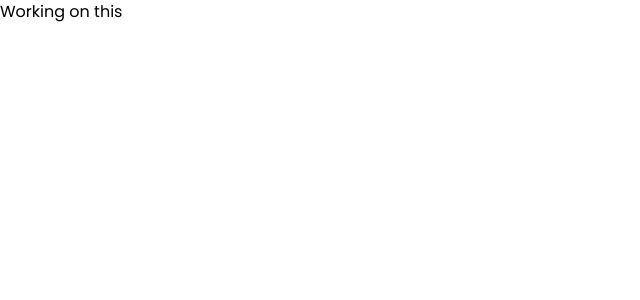
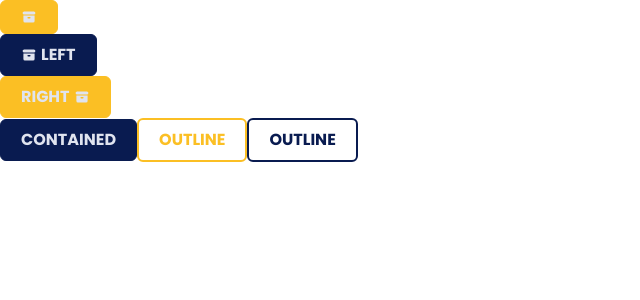
Before and after one commit to Roonder/promarketing-test, a Next.js app: page / in a window 1280 px wide. Shown: the top 300 px of the page, without its empty margins (0-640 px from the left). Built offline with nearby package versions, Linux system fonts and the light colour scheme.

Commit message:
[feat]: Reusable Button Component added

```diff
--- /dev/null
+++ b/src/app/api/mocky/route.ts
@@ -0,0 +1,8 @@
+import { NextRequest, NextResponse } from "next/server";
+
+export async function GET(req: NextRequest) {
+    const body = await fetch('https://run.mocky.io/v3/54a25ed6-39a9-4860-b893-594b49336415');
+
+    return NextResponse.json(body);
+
+}
--- a/src/app/page.tsx
+++ b/src/app/page.tsx
@@ -1,7 +1,22 @@
+import { Card } from "@/components/Card";
+import { Button } from "@/components/Button";
+import { HiArchive } from "react-icons/hi"
+
 export default function Home() {
   return (
-    <>
-      <h1>Working on this</h1>
-    </>
+    <main>
+      {/* <Card /> */}
+      <Button variant="accent" type="only-icon" icon={<HiArchive />} />
+
+      <Button text="Left" icon={<HiArchive />}/>
+
+      <Button variant="accent" type="icon-right" text="Right" icon={<HiArchive />}/>
+
+      <Button variant="primary" type="contained" text="Contained" />
+
+      <Button variant="accent-outline" type="outline" text="Outline" />
+
+      <Button variant="primary-outline" type="outline" text="Outline"  />
+    </main>
   )
 }
--- /dev/null
+++ b/src/components/Button.tsx
@@ -0,0 +1,46 @@
+import React, {forwardRef} from 'react';
+
+interface ButtonProps {
+    children?: React.ReactNode
+    variant?: string
+    type?: string
+    text?: string
+    icon?: React.ReactNode
+    disabled?: boolean
+}
+
+
+const styles: { [key: string]: any} = {
+    primary: 'bg-primary hover:bg-primary-500 active:bg-primary-500 border border-primary hover:border-primary-500 active:border-primary/90 text-marble disabled:bg-custom-neutral disabled:border-custom-neutral disabled:text-custom-neutral-500 disabled:cursor-not-allowed',
+    accent: 'bg-accent hover:bg-accent/70 active:bg-accent/70 border border-accent hover:border-accent/10 active:border-accent/70 text-marble disabled:bg-custom-neutral disabled:border-custom-neutral disabled:text-custom-neutral-500 disabled:cursor-not-allowed',
+    'primary-outline': 'bg-transparent hover:bg-primary/10 active:bg-primary-500 border-2 text-primary border-primary active:border-primary active:text-marble disabled:bg-transparent disabled:border-custom-neutral-500 disabled:text-custom-neutral-500 disabled:cursor-not-allowed',
+    'accent-outline': 'bg-transparent hover:bg-accent/10 active:bg-accent border-2 text-accent border-accent active:text-marble disabled:bg-transparent disabled:border-custom-neutral-500 disabled:text-custom-neutral-500 disabled:cursor-not-allowed',
+    types: {
+        'only-icon': 'text-center',
+        'icon-left': 'flex gap-1 items-center justify-center',
+        'icon-right': 'flex flex-row-reverse gap-1 items-center justify-center',
+        'contained': 'text-center',
+        'outline': 'text-center'
+    }
+};
+
+export const Button = forwardRef<HTMLButtonElement, ButtonProps>(({
+    variant = 'primary',
+    type = 'icon-left',
+    text,
+    icon,
+    disabled = false,
+    children,
+    ...props},
+     ref) => {
+
+    return(
+        <>
+            <button disabled={disabled} type="button" ref={ref} className={`py-2 px-5 rounded-md ${styles[variant]} font-bold uppercase ${styles.types[type]}`} {...props}>
+              {icon && icon} <p>{text && text}</p>
+            </button>
+        </>
+    )
+});
+
+Button.displayName = "Button";
--- /dev/null
+++ b/src/components/Card.tsx
@@ -0,0 +1,17 @@
+import {forwardRef} from 'react';
+
+const brands = {
+
+}
+
+export const Card = forwardRef<HTMLMediaElement>(({...props}, ref) => {
+    return(
+        <>
+            <article ref={ref} className='rounded-md'>
+
+            </article>
+        </>
+    )
+});
+
+Card.displayName = "Card";
--- a/tailwind.config.ts
+++ b/tailwind.config.ts
@@ -14,8 +14,12 @@ const config: Config = {
           'conic-gradient(from 180deg at 50% 50%, var(--tw-gradient-stops))',
       },
       colors: {
-        primary: "#001c50",
-        accent: "#ffbc18"
+        primary: "#091B50",
+        "primary-500": "#3C4D82",
+        accent: "#FBBF24",
+        marble: "#E0E4EF",
+        "custom-neutral": "#E8E8E8",
+        "custom-neutral-500": "#909090"
       }
     },
   },
```
